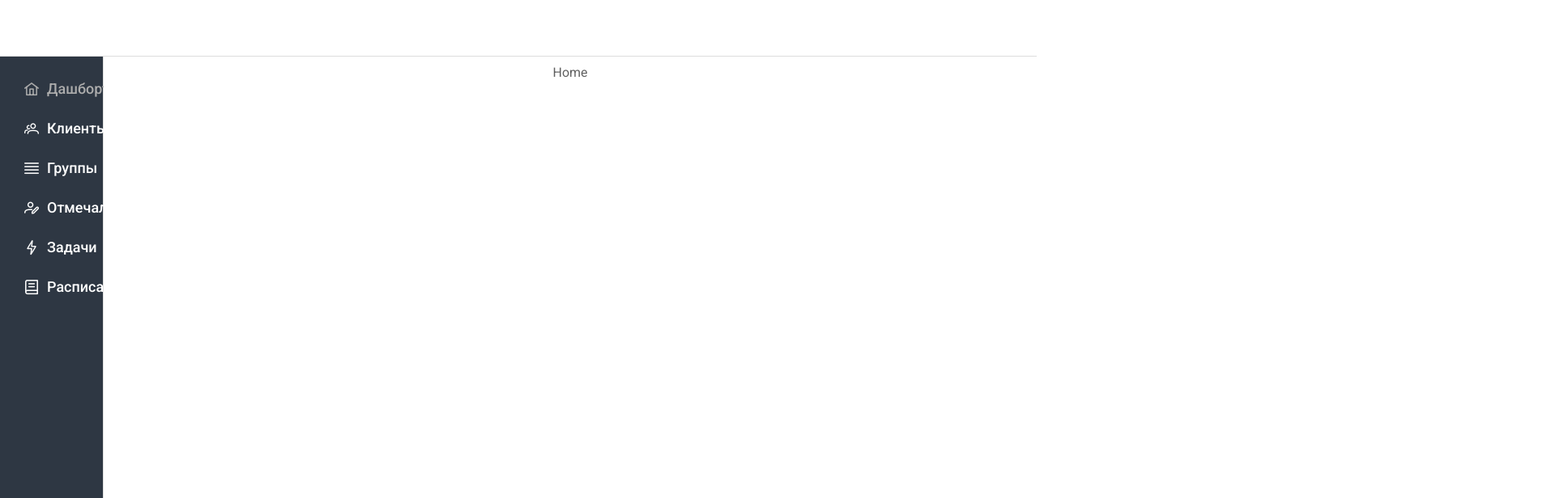
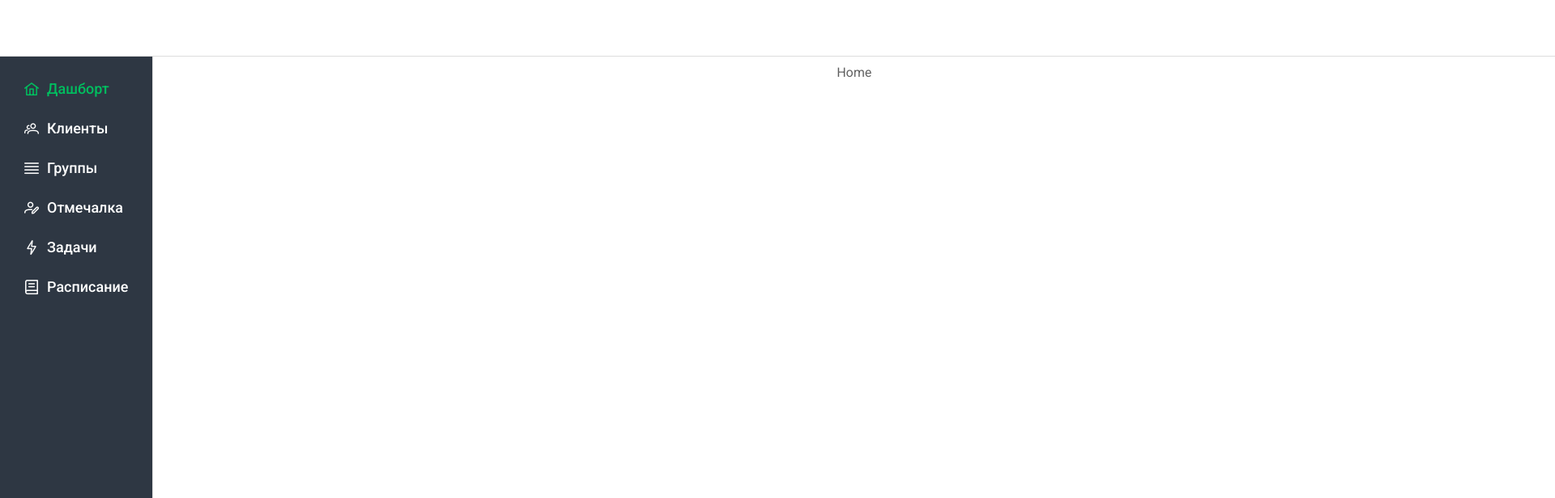
Before and after one commit to tema4647/azbcrm, a Vue app: page / in a window 1280 px wide. Shown: the top 616 px of the page at 81% size, 1920 px wide, since content can reach past the window. Built offline with nearby package versions, Linux system fonts and the light colour scheme.

Commit message:
add variables file

```diff
--- a/src/App.vue
+++ b/src/App.vue
@@ -7,6 +7,8 @@
 <script>
 import MainLayout from '@/layouts/MainLayout'
 import RegistrLayout from '@/layouts/RegistrLayout'
+
+
 
 export default {
   computed:{
@@ -23,14 +25,18 @@ export default {
 </script>
 
 <style lang="scss">
+
+@import './assets/variables.css';
+
 *{
   margin: 0;
   padding: 0;
   box-sizing: border-box;
 }
 html{
-
+  width:1920px;
   font-size: 16px;
+  // border: 1px solid red;
 }
 a{
   text-decoration: none;
--- /dev/null
+++ b/src/assets/variables.css
@@ -0,0 +1,3 @@
+:root{
+  --main-color:#2e3743;
+}
--- a/src/components/SaidBar.vue
+++ b/src/components/SaidBar.vue
@@ -74,13 +74,13 @@ li {
   font-size: 18px;
   font-weight: 500;
   padding: 20px 10px;
-  width: 10%;
+  width: 200px;
   height: calc(100vh - 70px);
   display: flex;
   flex-direction: column;
   justify-content: space-between;
   border-right:1px solid #dddddd;
-  background-color: #2e3743;
+  background-color: var(--main-color);
 }
 .nav__list-top{
 display: flex;
@@ -136,7 +136,7 @@ row-gap: 10px;
 }
 
 .router-link-exact-active{
- color:#acacac;
+ color:#00be5f;
 }
 
 .pi{
--- a/src/views/Mark.vue
+++ b/src/views/Mark.vue
@@ -254,7 +254,7 @@ height: 35px;
 display: flex;
 justify-content: flex-end;
 align-items: center;
-background-color: #2e3743;
+background-color: var(--main-color);
 padding: 10px;
 column-gap: 10px;
 }
--- a/src/views/Tasks.vue
+++ b/src/views/Tasks.vue
@@ -96,7 +96,7 @@ import Basis from '@/components/ui/Basis'
 }
 .task__block-header {
   height: 50px;
-  background-color: #2e3743;
+  background-color: var(--main-color);
   display: flex;
   align-items: center;
   justify-content: center;
```
